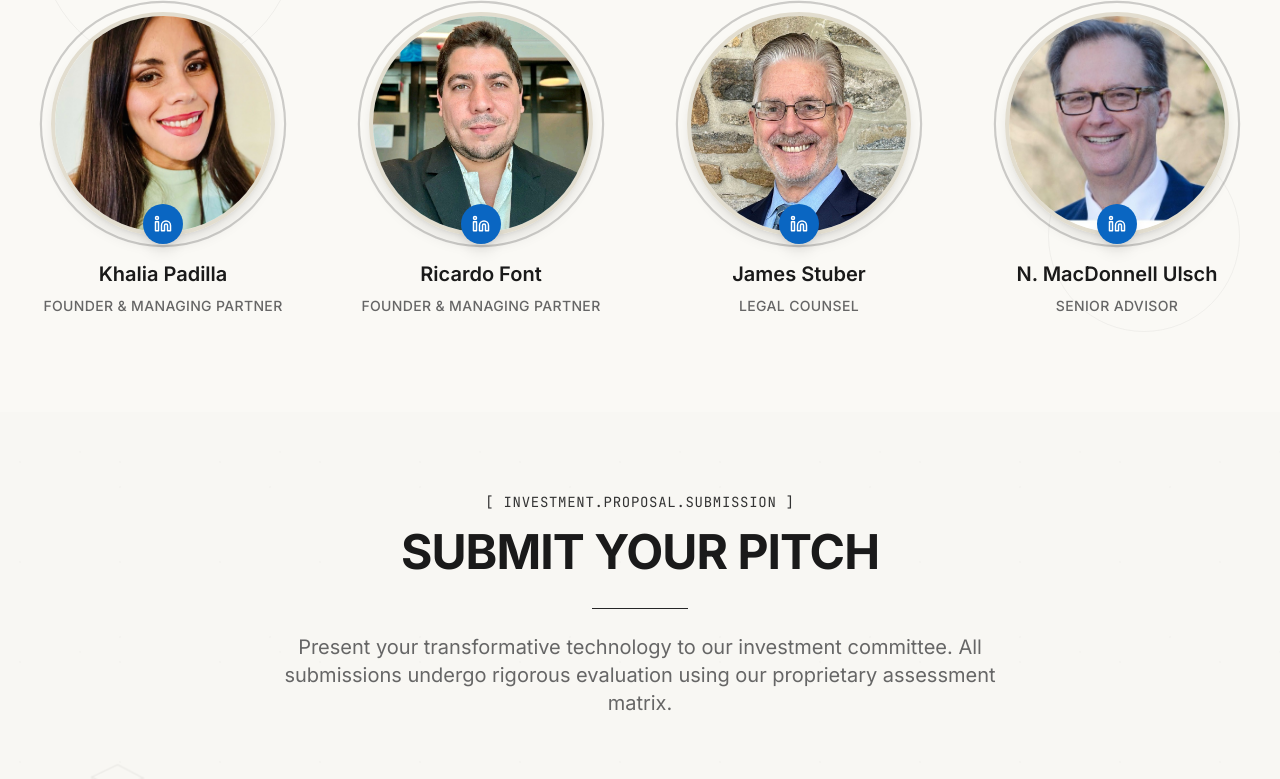
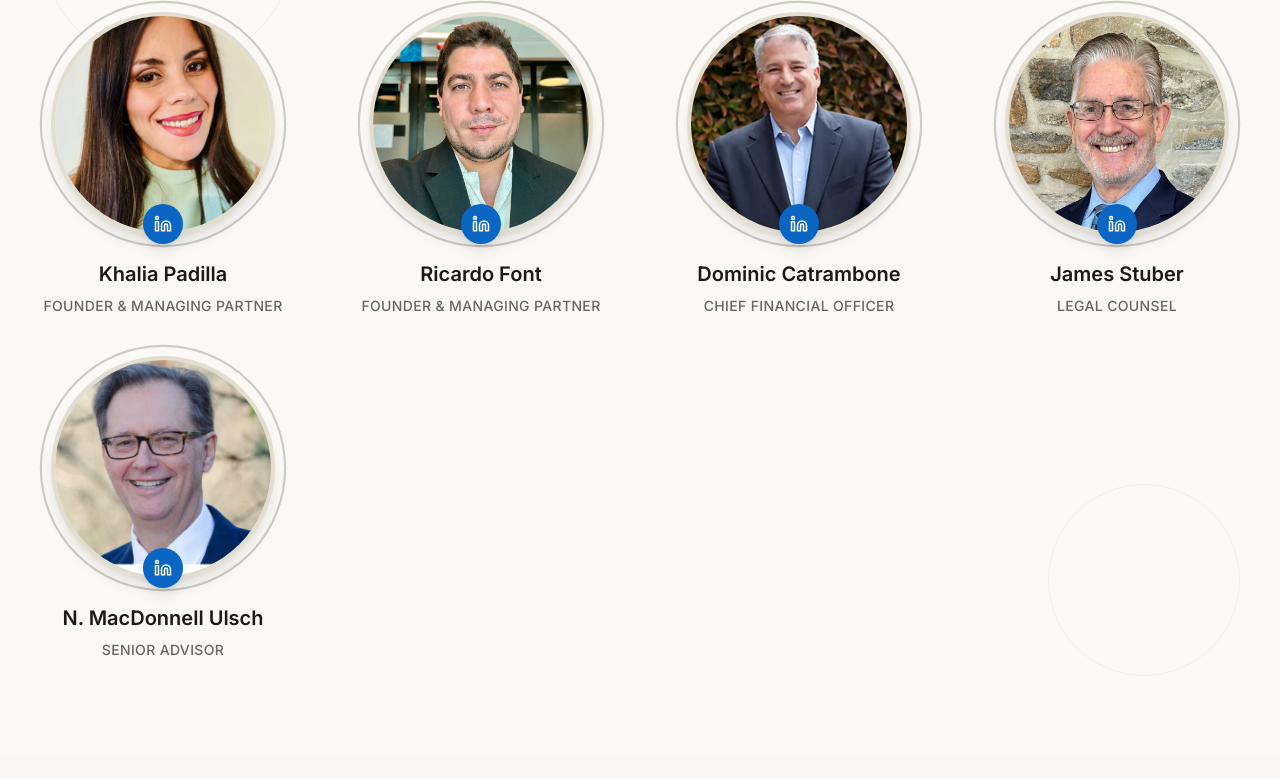
Before and after one commit to IMAGINE-ENGINE-STUDIOS/decahedron-ink-forge, a React (Vite) app: page / in a window 1280 px wide. Shown: the part 3170-3949 px from the top of the page. Built offline with nearby package versions, Linux system fonts and the light colour scheme.

Commit message:
Changes
Co-authored-by: fosstheory <46951175+fosstheory@users.noreply.github.com>

```diff
--- a/src/components/TeamSection.tsx
+++ b/src/components/TeamSection.tsx
@@ -4,6 +4,7 @@ import khaliaPadilla from '@/assets/team/khalia-padilla.jpg';
 import ricardoFont from '@/assets/team/ricardo-font.jpg';
 import jamesStuber from '@/assets/team/james-stuber.jpg';
 import nMacdonnellUlsch from '@/assets/team/n-macdonnell-ulsch.jpg';
+import dominicCatrambone from '@/assets/team/dominic-catrambone.jpg';
 
 interface TeamMember {
   name: string;
@@ -26,6 +27,12 @@ const teamMembers: TeamMember[] = [
     title: 'Founder & Managing Partner',
     image: ricardoFont,
     linkedin: 'https://www.linkedin.com/in/ricardo-font-952034248/',
+  },
+  {
+    name: 'Dominic Catrambone',
+    title: 'Chief Financial Officer',
+    image: dominicCatrambone,
+    linkedin: 'https://www.linkedin.com/',
   },
   {
     name: 'James Stuber',
```
